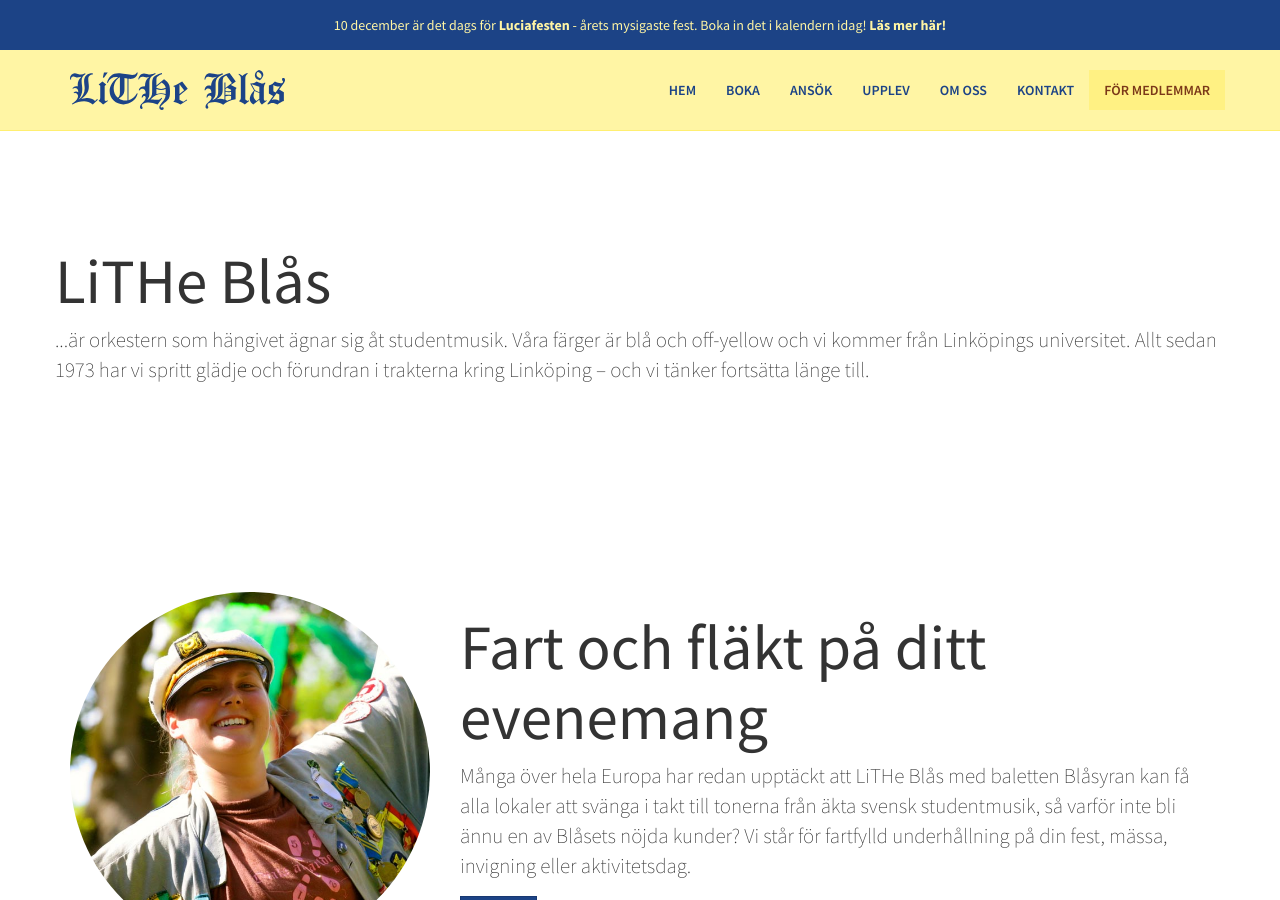
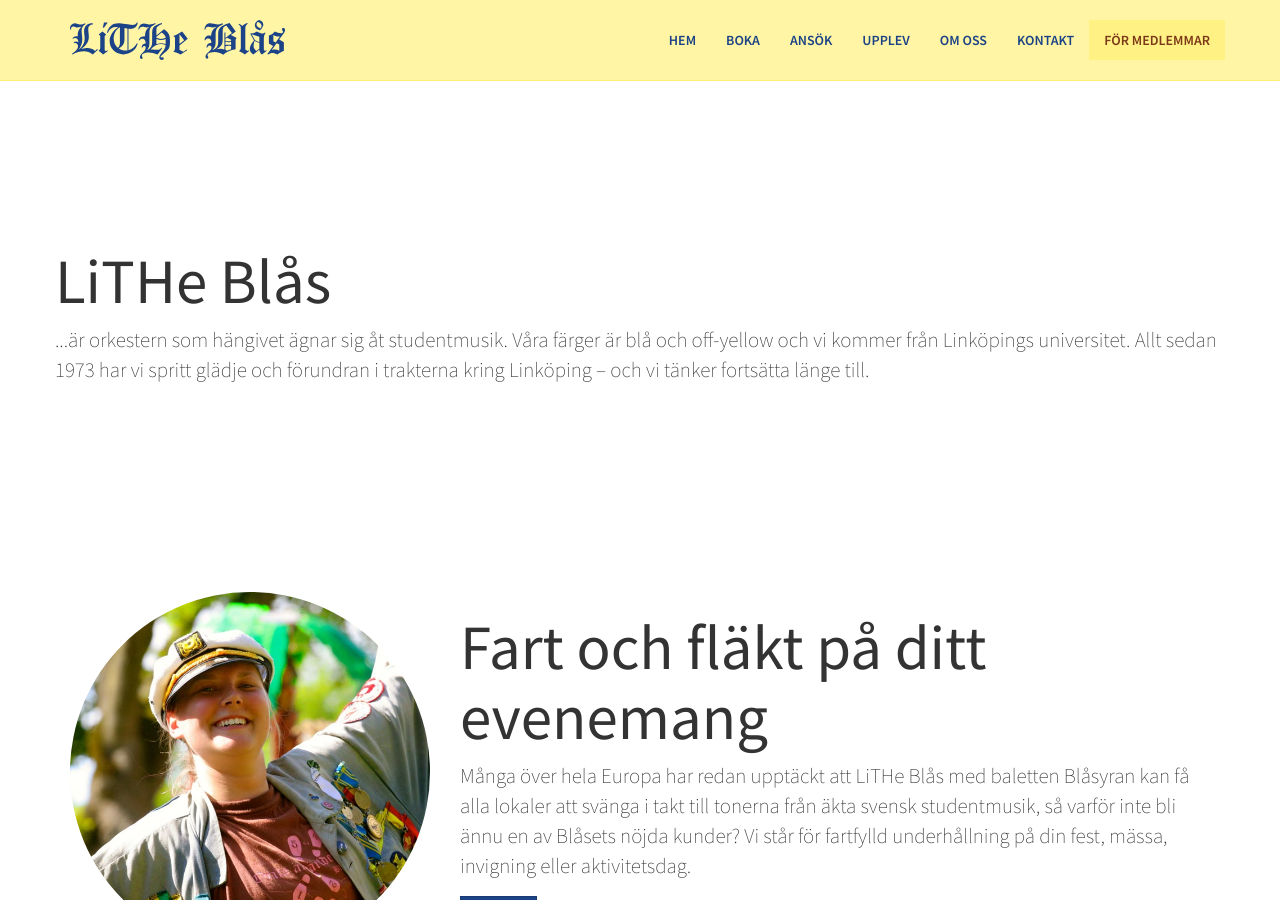
Before and after one commit to litheblas/litheblas.org, a Jekyll site: the page built from index.md, in a window 1280 px wide and 900 px high. Built offline with Jekyll 4.4.1, drawn with Linux system fonts in a browser that asks for light colours; nearby versions of some CDN libraries.

Commit message:
Update header.html

```diff
--- a/_includes/header.html
+++ b/_includes/header.html
@@ -1,6 +1,6 @@
 <header>
     <div class="navbar navbar-default navbar-fixed-top navbar-main">
-        <div id="luciafest-promo" style="min-height: 50px;display: block;background: #1c4386;color: #fff5a4;text-align: center;margin-top: -20px;margin-bottom: 20px;padding: 15px 10px 5px;"><p>10 december är det dags för <a href="https://luciafesten.se" style="color: #fff5a4; font-weight:bold;">Luciafesten</a> - årets mysigaste fest. Boka in det i kalendern idag! <a href="https://luciafesten.se" style="color: #fff5a4; font-weight:bold;">Läs mer här!</a></p></div>
+        <!--<div id="luciafest-promo" style="min-height: 50px;display: block;background: #1c4386;color: #fff5a4;text-align: center;margin-top: -20px;margin-bottom: 20px;padding: 15px 10px 5px;"><p>10 december är det dags för <a href="https://luciafesten.se" style="color: #fff5a4; font-weight:bold;">Luciafesten</a> - årets mysigaste fest. Boka in det i kalendern idag! <a href="https://luciafesten.se" style="color: #fff5a4; font-weight:bold;">Läs mer här!</a></p></div>-->
         <div class="container">
             <div class="navbar-header">
                 <a href="{{ "/" | relative_url }}" class="navbar-brand">
```
